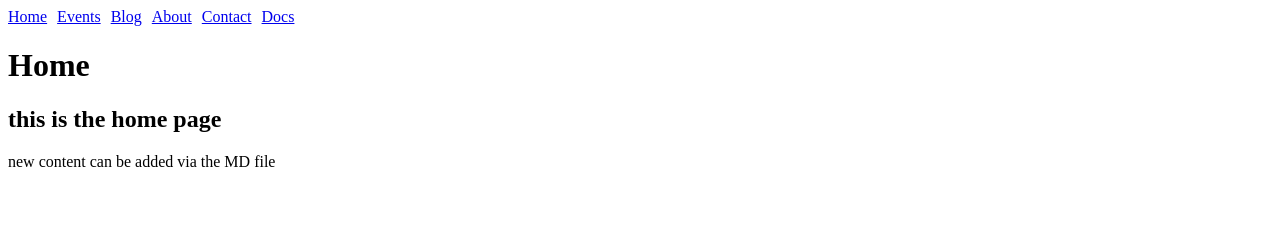
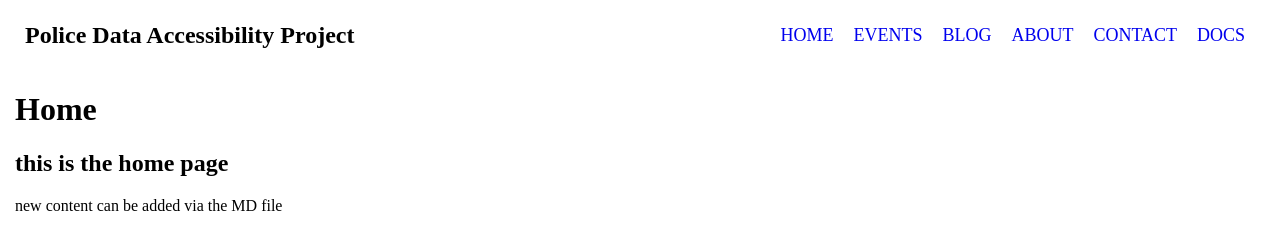
Before and after one commit to milespratt/gatsby-md-poc, a Gatsby site: page / in a window 1280 px wide. Built offline with nearby package versions, Linux system fonts and the light colour scheme; Gatsby itself is replaced by a stand-in of ours.

Commit message:
a bit more layout styling

```diff
--- /dev/null
+++ b/gatsby-browser.js
@@ -0,0 +1 @@
+import './src/css/global.css';
--- a/package.json
+++ b/package.json
@@ -16,10 +16,13 @@
   },
   "dependencies": {
     "gatsby": "^2.22.15",
+    "gatsby-plugin-typography": "^2.5.3",
     "gatsby-source-filesystem": "^2.3.10",
     "gatsby-transformer-remark": "^2.8.14",
     "react": "^16.12.0",
-    "react-dom": "^16.12.0"
+    "react-dom": "^16.12.0",
+    "react-typography": "^0.16.19",
+    "typography": "^0.16.19"
   },
   "devDependencies": {
     "gh-pages": "^3.0.0",
--- /dev/null
+++ b/src/components/Layout.js
@@ -0,0 +1,18 @@
+import React from 'react';
+
+import PageNav from '../components/PageNav';
+
+import '../css/layout.css'
+
+export default function Layout(props) {
+	const { pages } = props;
+
+	return (
+		<div className="layout-container">
+			<PageNav pages={pages} />
+			<div className="layout-content">
+				{props.children}
+			</div>
+		</div>
+	);
+}
--- a/src/components/PageNav.js
+++ b/src/components/PageNav.js
@@ -8,9 +8,11 @@ export default function PageNav(props) {
 
 	return (
 		<nav class="page-nav">
+			<h2>Police Data Accessibility Project</h2>
+			<div className="spacer" />
 			{pages.map(page => (
 				<Link key={page.path} to={page.path}>
-					{page.title}
+					{page.title.toUpperCase()}
 				</Link>
 			))}
 		</nav>
--- /dev/null
+++ b/src/css/global.css
@@ -0,0 +1,3 @@
+body {
+	margin: 0;
+}
--- /dev/null
+++ b/src/css/layout.css
@@ -0,0 +1,4 @@
+.layout-content {
+	max-width: 1250px;
+	margin: auto;
+}
--- a/src/css/page-nav.css
+++ b/src/css/page-nav.css
@@ -1,3 +1,17 @@
+nav.page-nav {
+  display: flex;
+  align-items: center;
+
+  height: 50px;
+  padding: 10px 25px;
+}
+
+.spacer {
+  flex-grow: 1;
+}
+
 nav.page-nav a {
-  margin-right: 10px;
+  margin: 10px;
+  text-decoration: none;
+  font-size: large;
 }
--- a/src/templates/blogpostTemplate.js
+++ b/src/templates/blogpostTemplate.js
@@ -1,7 +1,7 @@
 import React from "react"
 import { graphql } from "gatsby"
 
-import PageNav from "../components/PageNav"
+import Layout from "../components/Layout"
 import LinkList from "../components/LinkList"
 
 export default function Template(props) {
@@ -11,23 +11,16 @@ export default function Template(props) {
   const { markdownRemark } = props.data // data.markdownRemark holds your post data
   const { frontmatter, html } = markdownRemark
   return (
-    <div className="blog-post-container">
-      <PageNav pages={pages} />
-      <div className="blog-post">
+    <Layout pages={pages}>
       <h1>{frontmatter.title}</h1>
       <h2>{frontmatter.date}</h2>
       <div
         className="blog-post-content"
         dangerouslySetInnerHTML={{ __html: html }}
       />
-        {frontmatter.slug.includes("/blog") && (
-          <>
       <h2>Blog Posts</h2>
       <LinkList links={blogposts} />
-          </>
-        )}
-      </div>
-    </div>
+    </Layout>
   )
 }
 
--- a/src/templates/eventTemplate.js
+++ b/src/templates/eventTemplate.js
@@ -1,7 +1,7 @@
 import React from "react"
 import { graphql } from "gatsby"
 
-import PageNav from "../components/PageNav"
+import Layout from "../components/Layout"
 import LinkList from "../components/LinkList"
 
 export default function Template(props) {
@@ -11,23 +11,16 @@ export default function Template(props) {
   const { markdownRemark } = props.data // data.markdownRemark holds your post data
   const { frontmatter, html } = markdownRemark
   return (
-    <div className="event-container">
-      <PageNav pages={pages} />
-      <div className="event">
+    <Layout pages={pages}>
       <h1>{frontmatter.title}</h1>
       <h2>{frontmatter.date}</h2>
       <div
         className="event-content"
         dangerouslySetInnerHTML={{ __html: html }}
       />
-        {frontmatter.slug.includes("/events") && (
-          <>
       <h2>Events</h2>
       <LinkList links={events} />
-          </>
-        )}
-      </div>
-    </div>
+    </Layout>
   )
 }
 
--- a/src/templates/pageTemplate.js
+++ b/src/templates/pageTemplate.js
@@ -1,7 +1,7 @@
 import React from "react"
 import { graphql } from "gatsby"
 
-import PageNav from "../components/PageNav"
+import Layout from "../components/Layout"
 import LinkList from "../components/LinkList"
 
 export default function Template(props) {
@@ -14,9 +14,7 @@ export default function Template(props) {
   const { frontmatter, html } = markdownRemark
 
   return (
-    <div className="page-container">
-      <PageNav pages={pages} />
-      <div className="page">
+    <Layout pages={pages}>
       {/* show our page title and the generated page html */}
       <h1>{frontmatter.title}</h1>
       <div
@@ -37,8 +35,7 @@ export default function Template(props) {
           <LinkList links={events} />
         </>
       )}
-      </div>
-    </div>
+    </Layout>
   )
 }
 
```
Also changed, not shown: 1 other file. Lines whose indentation alone changed are shown as unchanged.
